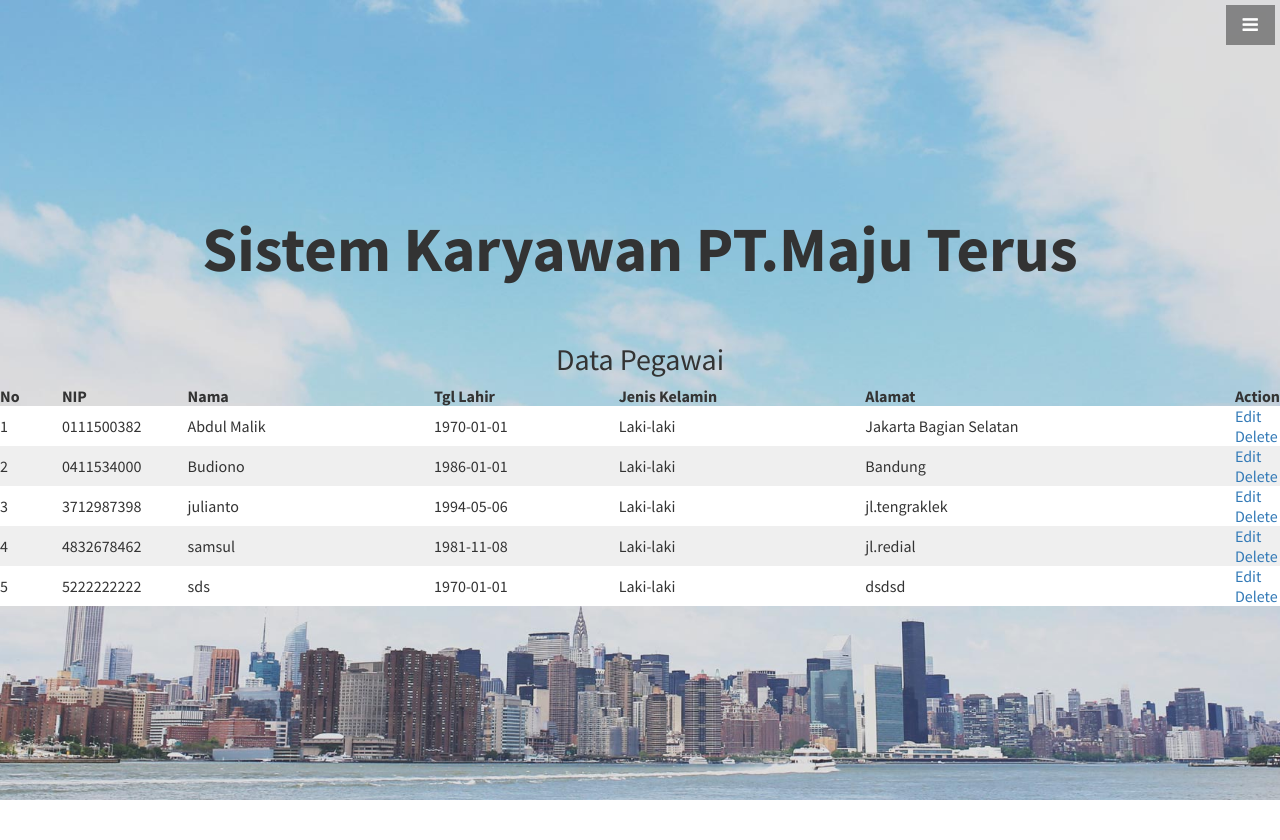
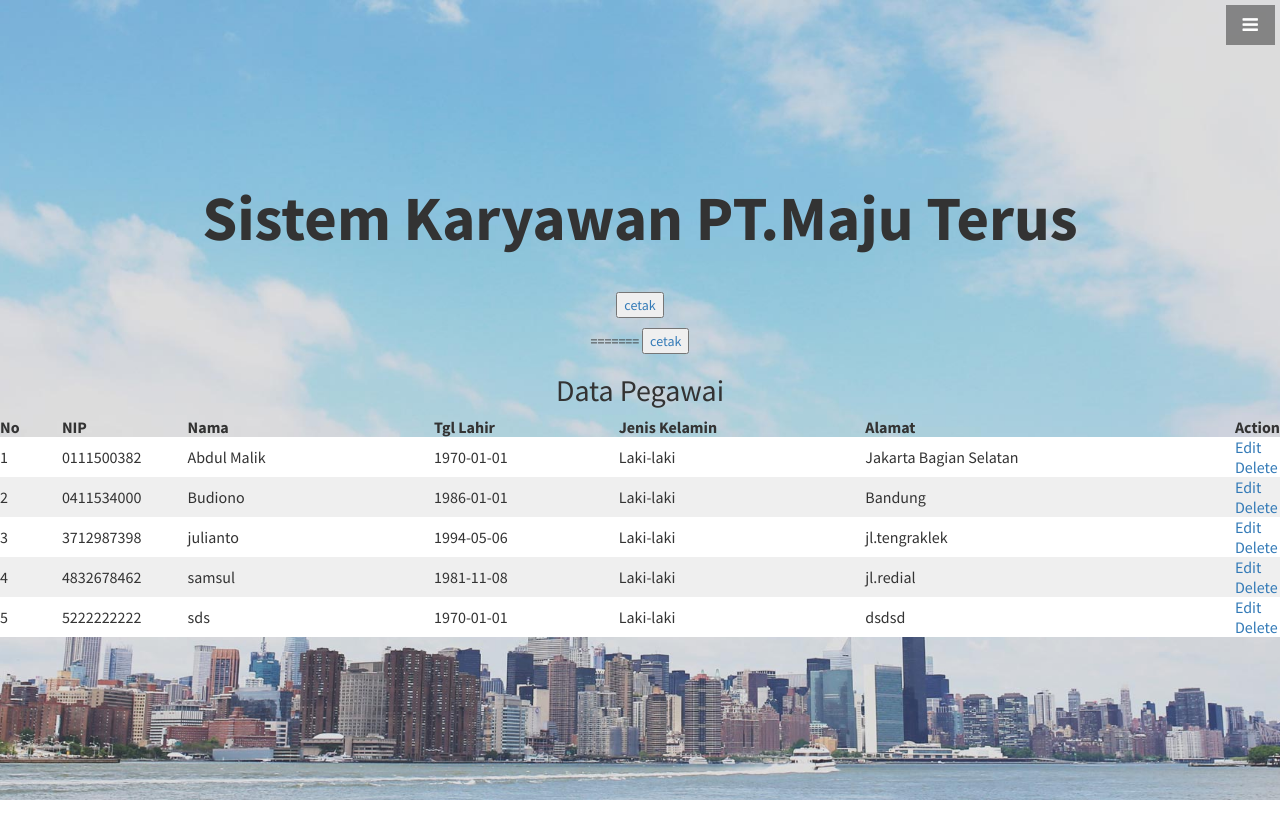
Before and after one commit to IrvanAli/WEB, a PHP site: page /index.php?page=tampil in a window 1280 px wide. Shown: the top 840 px of the page. Run offline with PHP 8.4, Linux system fonts and the light colour scheme; a user stored in the database is signed in; data comes from the database, SQL or seed files in the repository.

Commit message:
Add files via upload
yang ada tombol cetaknya

```diff
--- a/tampil.php
+++ b/tampil.php
@@ -1,6 +1,10 @@
 <?php
 include "koneksi.php";
+
 ?>
+<a href="laporan.php" target="_blank" style="text-decoration: none;"><input type="button" name="tambah" value="cetak" class="btn.btn-succes"></a><p></p>
+=======
+    <a href="laporan.php" target="_blank" style="text-decoration: none;"><input type="button" name="tambah" value="cetak" class="btn.btn-succes"></a><p></p>
 <div id="content">
 	<h2>Data Pegawai</h2>
 	<table  id="tabel">
@@ -27,9 +31,9 @@
 		//
 		//tampilkan data pegawai
 	?>
-		<tr bgcolor="<?=$warna?>">
-			<td><?=$no?></td>
-			<td><?=$nip?></td>
+        <tr bgcolor="<?=$warna?>">
+            <td><?=$no?></td>
+            <td><?=$nip?></td>
 			<td><?=$nama?></td>
 			<td><?=$tgllhr?></td>
 			<td><?=$jenkel?></td>
```
